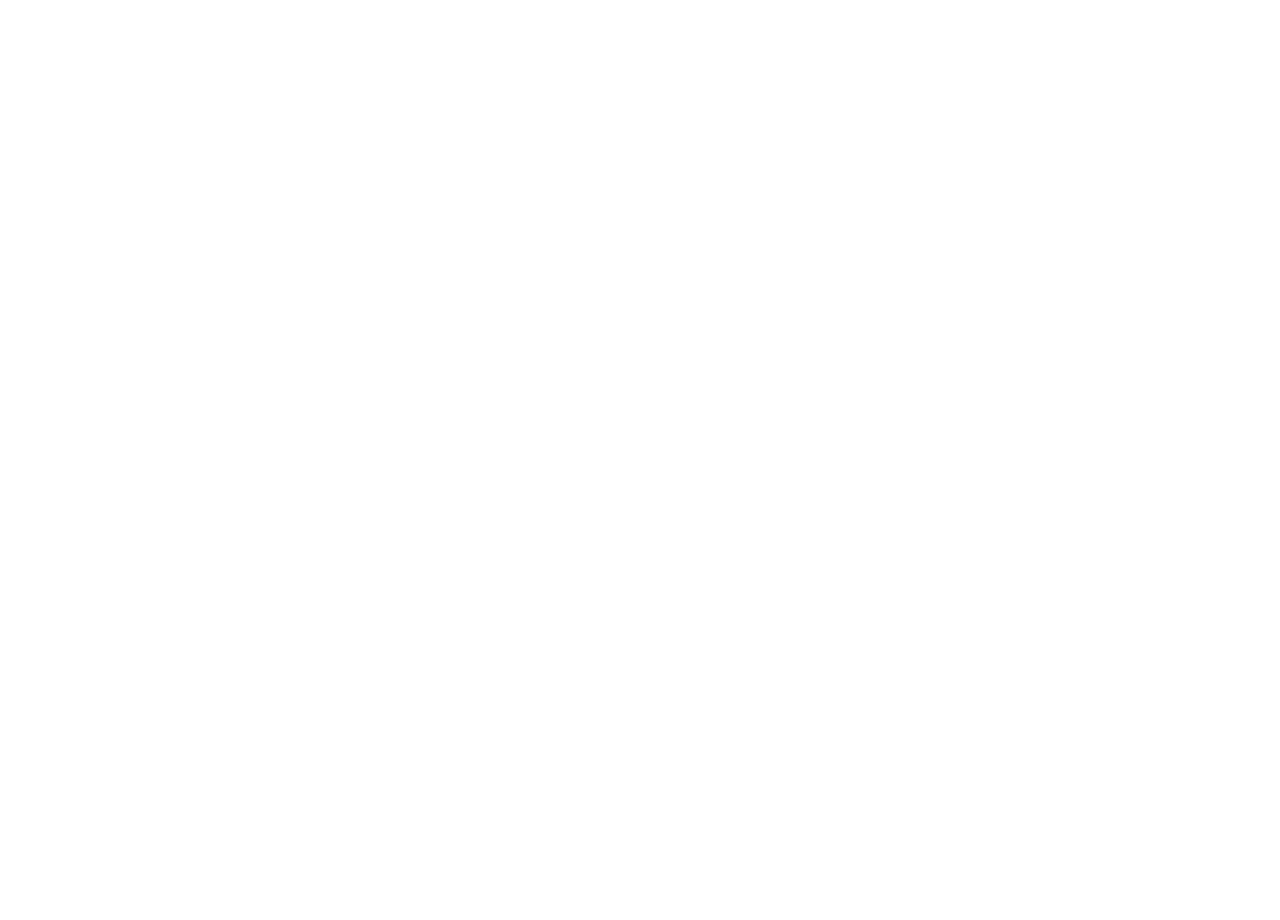
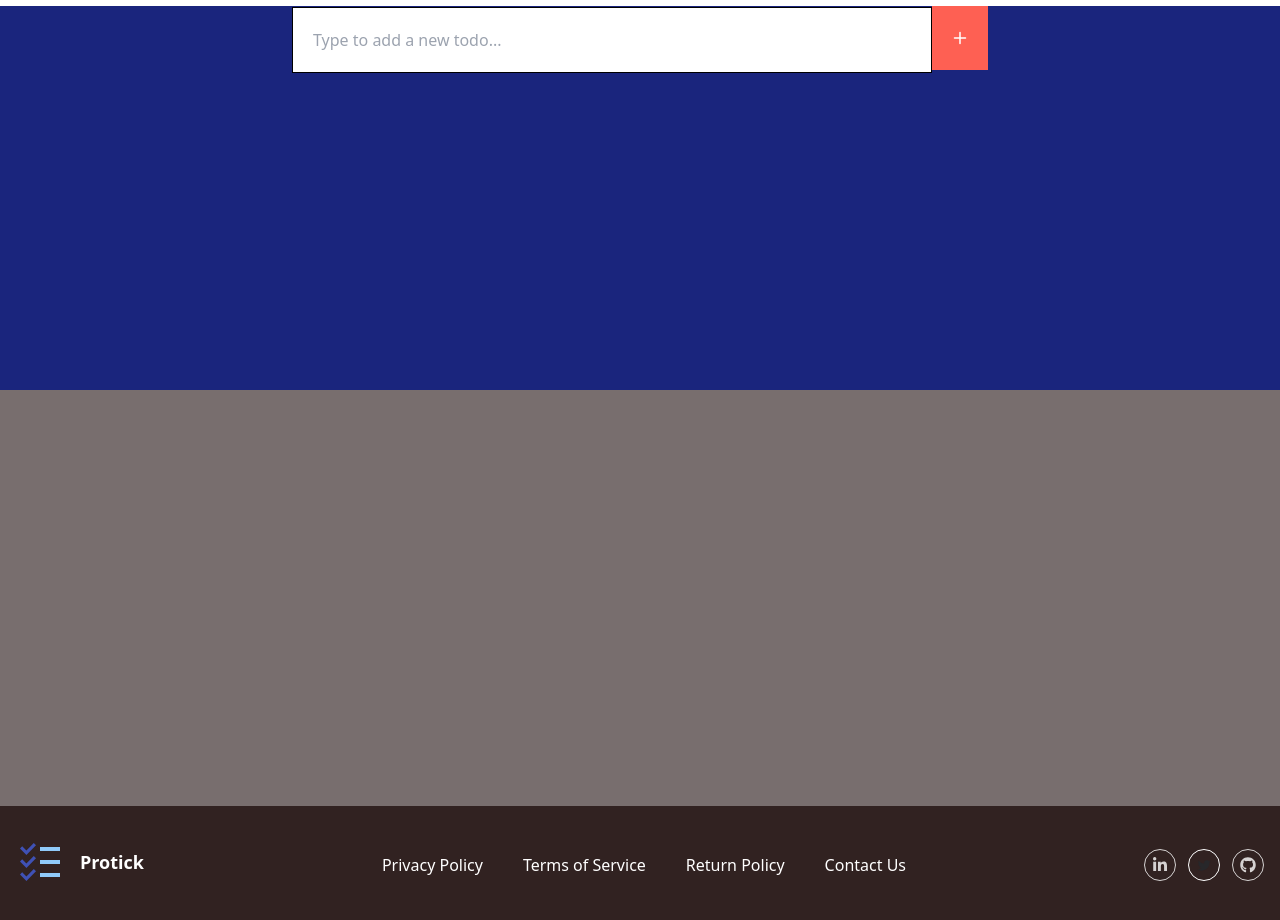
Before and after one commit to STRANJaR/E2E_Todo_App, a React (Vite) app in the folder frontend/: page /root in a window 1280 px wide. Before the commit this address had no page. Shown: the part 98-1018 px from the top of the page. Before the commit the page ends 800 px from the top, so only its background shows below. Built offline with nearby package versions, Linux system fonts and the light colour scheme; a web font is replaced by a local one.

Commit message:
Ad root and fix bug in components

```diff
--- a/frontend/index.html
+++ b/frontend/index.html
@@ -4,7 +4,7 @@
     <meta charset="UTF-8" />
     <link rel="icon" type="image/svg+xml" href="/vite.svg" />
     <meta name="viewport" content="width=device-width, initial-scale=1.0" />
-    <title>Todo App</title>
+    <title>Protick | Simple Todo App</title>
     <link rel="preload" href="Mona-Sans.woff2" as="font" type="font/woff2" crossorigin>
   </head>
   <body>
--- a/frontend/src/components/About.jsx
+++ b/frontend/src/components/About.jsx
@@ -1,7 +1,10 @@
 
 function About() {
   return (
-    <div>About</div>
+    <section className="h-96 bg-blueShade">
+        <h1 className="text-whiteText text-3xl text-center">About</h1>
+
+    </section>
   )
 }
 
--- a/frontend/src/components/Contact.jsx
+++ b/frontend/src/components/Contact.jsx
@@ -1,7 +1,10 @@
 
 function Contact() {
   return (
-    <div>Contact</div>
+    <section className="h-96 bg-blueShade">
+    <h1 className="text-whiteText text-3xl text-center">Contact</h1>
+
+</section>
   )
 }
 
--- a/frontend/src/components/Developer.jsx
+++ b/frontend/src/components/Developer.jsx
@@ -1,7 +1,10 @@
 
 function Developer() {
   return (
-    <div>Developer</div>
+    <section className="h-96 bg-primaryColor">
+    <h1 className="text-whiteText text-3xl text-center">Developer</h1>
+
+</section>
   )
 }
 
--- a/frontend/src/components/Footer.jsx
+++ b/frontend/src/components/Footer.jsx
@@ -1,10 +1,93 @@
-
+import { FaGithub } from "react-icons/fa";
+import { FaLinkedinIn } from "react-icons/fa6";
+import { FcTodoList } from "react-icons/fc";
 
 function Footer() {
   return (
-    <section className="bg-shadeGray top-72 h-20">
-      <div className="text-black text-center">
-        Footer
+    <section className="bg-shadeGray text-whiteText relative overflow-hidden bg-white py-8">
+      <div className="container relative z-10 mx-auto px-4">
+        <div className="-m-8 flex flex-wrap items-center justify-between">
+          <div className="w-auto p-8">
+            <a href="#">
+              <div className="inline-flex items-center text-5xl">
+                {/* <svg
+                  width="40"
+                  height="46"
+                  viewBox="0 0 50 56"
+                  fill="none"
+                  xmlns="http://www.w3.org/2000/svg"
+                >
+                  <path
+                    d="M23.2732 0.2528C20.8078 1.18964 2.12023 12.2346 1.08477 13.3686C0 14.552 0 14.7493 0 27.7665C0 39.6496 0.0986153 41.1289 0.83823 42.0164C2.12023 43.5449 23.2239 55.4774 24.6538 55.5267C25.9358 55.576 46.1027 44.3832 48.2229 42.4602C49.3077 41.474 49.3077 41.3261 49.3077 27.8158C49.3077 14.3055 49.3077 14.1576 48.2229 13.1714C46.6451 11.7415 27.1192 0.450027 25.64 0.104874C24.9497 -0.0923538 23.9142 0.00625992 23.2732 0.2528ZM20.2161 21.8989C20.2161 22.4906 18.9835 23.8219 17.0111 25.3997C15.2361 26.7803 13.8061 27.9637 13.8061 28.0623C13.8061 28.1116 15.2361 29.0978 16.9618 30.2319C18.6876 31.3659 20.2655 32.6479 20.4134 33.0917C20.8078 34.0286 19.871 35.2119 18.8355 35.2119C17.8001 35.2119 9.0233 29.3936 8.67815 28.5061C8.333 27.6186 9.36846 26.5338 14.3485 22.885C17.6521 20.4196 18.4904 20.0252 19.2793 20.4196C19.7724 20.7155 20.2161 21.3565 20.2161 21.8989ZM25.6893 27.6679C23.4211 34.9161 23.0267 35.7543 22.1391 34.8668C21.7447 34.4723 22.1391 32.6479 23.6677 27.9637C26.2317 20.321 26.5275 19.6307 27.2671 20.3703C27.6123 20.7155 27.1685 22.7864 25.6893 27.6679ZM36.0932 23.2302C40.6788 26.2379 41.3198 27.0269 40.3337 28.1609C39.1503 29.5909 31.6555 35.2119 30.9159 35.2119C29.9298 35.2119 28.9436 33.8806 29.2394 33.0424C29.3874 32.6479 30.9652 31.218 32.7403 29.8867L35.9946 27.4706L32.5431 25.1532C30.6201 23.9205 29.0915 22.7371 29.0915 22.5892C29.0915 21.7509 30.2256 20.4196 30.9159 20.4196C31.3597 20.4196 33.6771 21.7016 36.0932 23.2302Z"
+                    fill="black"
+                  />
+                </svg> */}
+                <FcTodoList />
+                <span className="ml-4 text-lg font-bold">Protick</span>
+              </div>
+            </a>
+          </div>
+          <div className="w-auto p-8">
+            <ul className="-m-5 flex flex-wrap items-center">
+              <li className="p-5">
+                <a className="font-medium text-gray-600 hover:text-gray-700" href="#">
+                  Privacy Policy
+                </a>
+              </li>
+              <li className="p-5">
+                <a className="font-medium text-gray-600 hover:text-gray-700" href="#">
+                  Terms of Service
+                </a>
+              </li>
+              <li className="p-5">
+                <a className="font-medium text-gray-600 hover:text-gray-700" href="#">
+                  Return Policy
+                </a>
+              </li>
+              <li className="p-5">
+                <a className="font-medium text-gray-600 hover:text-gray-700" href="#">
+                  Contact Us
+                </a>
+              </li>
+            </ul>
+          </div>
+          <div className="w-auto p-8">
+            <div className="-m-1.5 flex flex-wrap">
+              <div className="w-auto p-1.5">
+                <a href="https://www.linkedin.com/in/rohit-shrivastav-dev/" target="_blank">
+                  <div className="flex opacity-80 h-8 w-8 items-center justify-center rounded-full border border-gray-300 hover:border-gray-400">
+                    <FaLinkedinIn/>
+                  </div>
+                </a>
+              </div>
+              <div className="w-auto p-1.5">
+                <a href="https://twitter.com/rks_dotcom" target="_blank">
+                  <div className="flex h-8 w-8 items-center justify-center rounded-full border border-gray-300 hover:border-gray-400">
+                    <svg
+                      width="14"
+                      height="11"
+                      viewBox="0 0 14 11"
+                      fill="none"
+                      xmlns="http://www.w3.org/2000/svg"
+                    >
+                      <path
+                        d="M13.6655 1.39641C13.1901 1.60149 12.6728 1.74907 12.1399 1.80656C12.6931 1.47788 13.1074 0.958619 13.3051 0.346204C12.7859 0.655036 12.2172 0.871595 11.6241 0.986274C11.3762 0.721276 11.0764 0.510168 10.7434 0.366102C10.4104 0.222036 10.0512 0.1481 9.68836 0.148902C8.22024 0.148902 7.03953 1.33893 7.03953 2.79928C7.03953 3.00436 7.06439 3.20943 7.10478 3.40673C4.90649 3.29177 2.94589 2.24155 1.64246 0.633614C1.40495 1.03927 1.2805 1.50117 1.28203 1.97123C1.28203 2.89094 1.74965 3.70191 2.46274 4.17885C2.0425 4.1623 1.63211 4.0468 1.26494 3.84173V3.87435C1.26494 5.16226 2.17533 6.22956 3.38866 6.47502C3.16084 6.5342 2.92649 6.56447 2.69111 6.56513C2.51866 6.56513 2.35554 6.54804 2.19086 6.52474C2.52643 7.57495 3.50362 8.33775 4.66724 8.3626C3.75685 9.07569 2.61654 9.49515 1.37835 9.49515C1.15619 9.49515 0.951119 9.48738 0.738281 9.46253C1.91278 10.216 3.30632 10.651 4.80706 10.651C9.67904 10.651 12.345 6.61484 12.345 3.11155C12.345 2.99659 12.345 2.88162 12.3372 2.76666C12.853 2.38914 13.3051 1.92152 13.6655 1.39641Z"
+                        fill="#27272A"
+                      ></path>
+                    </svg>
+                  </div>
+                </a>
+              </div>
+              <div className="w-auto p-1.5">
+                <a href="https://github.com/stranjar" target="_blank">
+                  <div className="flex opacity-80 h-8 w-8 items-center justify-center rounded-full border border-gray-300 hover:border-gray-400">
+                    <FaGithub />
+                  </div>
+                </a>
+              </div>
+            </div>
+          </div>
+        </div>
       </div>
     </section>
   )
--- a/frontend/src/components/Header.jsx
+++ b/frontend/src/components/Header.jsx
@@ -1,4 +1,4 @@
-import { Link, NavLink } from "react-router-dom"
+import { NavLink } from "react-router-dom"
 import { FcTodoList } from "react-icons/fc";
 
 function Header() {
--- a/frontend/src/components/Login.jsx
+++ b/frontend/src/components/Login.jsx
@@ -1,7 +1,10 @@
 import axios from "axios"
 import { useState } from "react"
+import { useNavigate } from "react-router-dom";
 
 function Login() {
+  const navigate = useNavigate();
+
 const [data, setData] = useState({
   username: "",
   email: "",
@@ -27,6 +30,7 @@ const handleSubmit = (e) =>{
   axios.post("http://localhost:8000/api/v1/user/login", userData)
   .then((response)=>{
     console.log(response);
+    if(response.status === 200) navigate("/root")
 
     if(response.status === 200) alert(response.data.message)
 
--- /dev/null
+++ b/frontend/src/components/Root.jsx
@@ -0,0 +1,24 @@
+import { PiPlusBold } from "react-icons/pi";
+
+function Root() {
+    return (
+    <section className="h-screen w-full bg-dimmedText">
+        <div className="bg-blueShade h-96 text-center mt-6">
+            <form action="">
+                <input
+                placeholder="Type to add a new todo..."
+                className="p-5 w-2/4 outline-none border "
+                type="text"
+                />
+                <button
+                className="outline-none bg-primaryColor text-whiteText px-5 py-6 shrink-0"
+                >
+                <PiPlusBold / >
+                </button>
+            </form>
+        </div>
+    </section>
+    )
+}
+
+export default Root
--- a/frontend/src/main.jsx
+++ b/frontend/src/main.jsx
@@ -9,6 +9,7 @@ import Layout from './Layout.jsx'
 import About from './components/About.jsx'
 import Developer from './components/Developer.jsx'
 import Contact from './components/Contact.jsx'
+import Root from './components/Root.jsx'
 
 const router = createBrowserRouter([
   {
@@ -38,6 +39,10 @@ const router = createBrowserRouter([
       {
         path: "/contact",
         element: <Contact/>
+      },
+      {
+        path: "/root",
+        element: <Root/>
       }
     ]
   }
```
